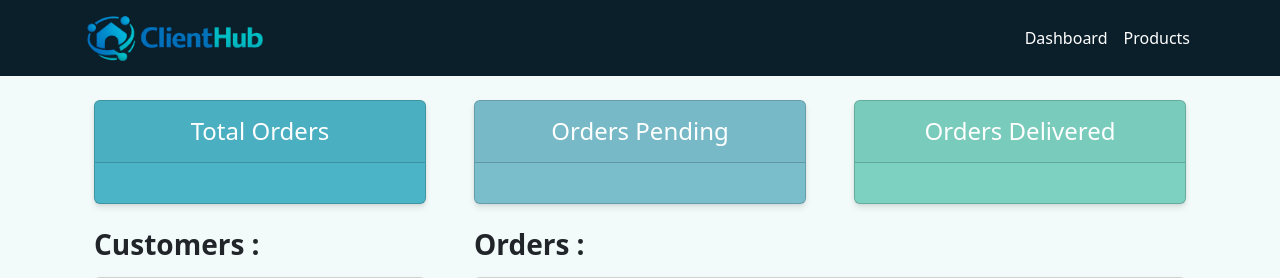
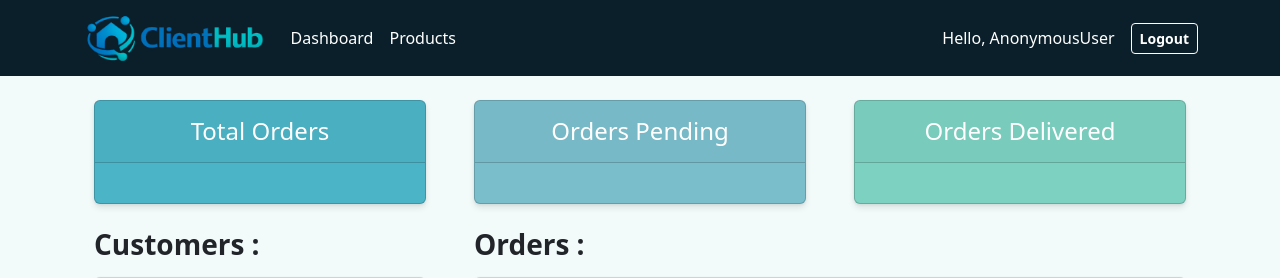
Before and after one commit to athikapriya/django-CRM, a Django app: template base/templates/base/homepage.html in a window 1280 px wide. Shown: the top 278 px of the page. Run offline with Django 3.2, Linux system fonts and the light colour scheme; the template is opened without the code that fills it, so the values that code supplies are empty; some libraries are stand-ins or nearby versions.

Commit message:
Add user greeting and logout button to navbar

```diff
--- a/base/templates/base/navbar.html
+++ b/base/templates/base/navbar.html
@@ -1,3 +1,17 @@
+{% block css %}
+<style>
+    .logout-btn{
+        border: 1px solid #fff;
+        color: #fff;
+    }
+
+    .logout-btn:hover{
+        color : #0b1f2a ;
+        background-color: #fff;
+    }
+</style>
+{% endblock %}
+
 {% load static %}
 <nav class="navbar navbar-expand-lg">
     <div class="container">
@@ -13,7 +27,7 @@
         </button>
 
         <!-- navbar-nav -->
-        <div class="collapse navbar-collapse justify-content-end text-center" id="myNav">
+        <div class="collapse navbar-collapse text-center" id="myNav">
             <ul class="navbar-nav">
                 <li class="nav-item">
                     <a href="{% url 'homepage' %}" class="nav-link text-white">Dashboard</a>
@@ -24,7 +38,10 @@
             </ul>
         </div>
 
-
+        <span class="text-white">Hello, {{ request.user }}</span>
+        <span>
+            <a href="{% url 'logout' %}"  class="btn btn-sm btn-outline-link ms-3 logout-btn fw-semibold" style="border: 1px solid #fff;">Logout</a>
+        </span>
 
     </div>
 </nav>
```
